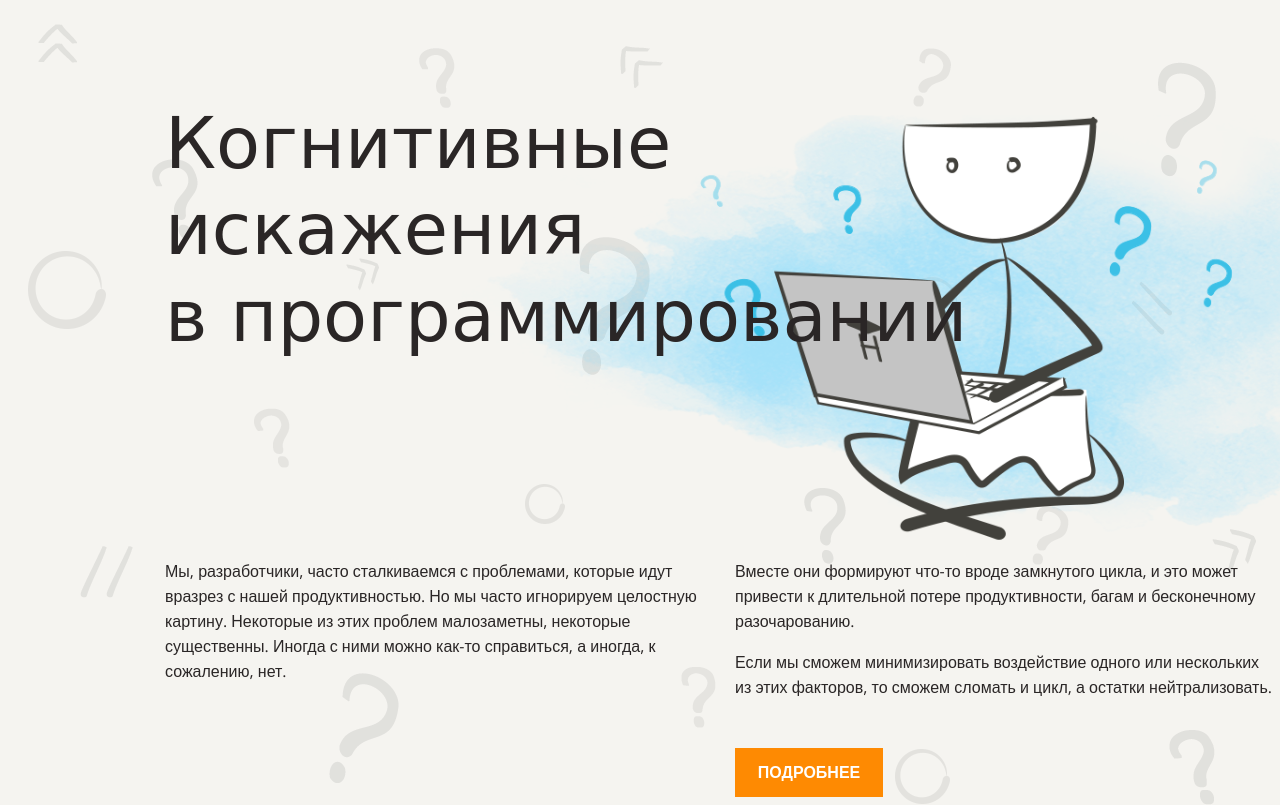
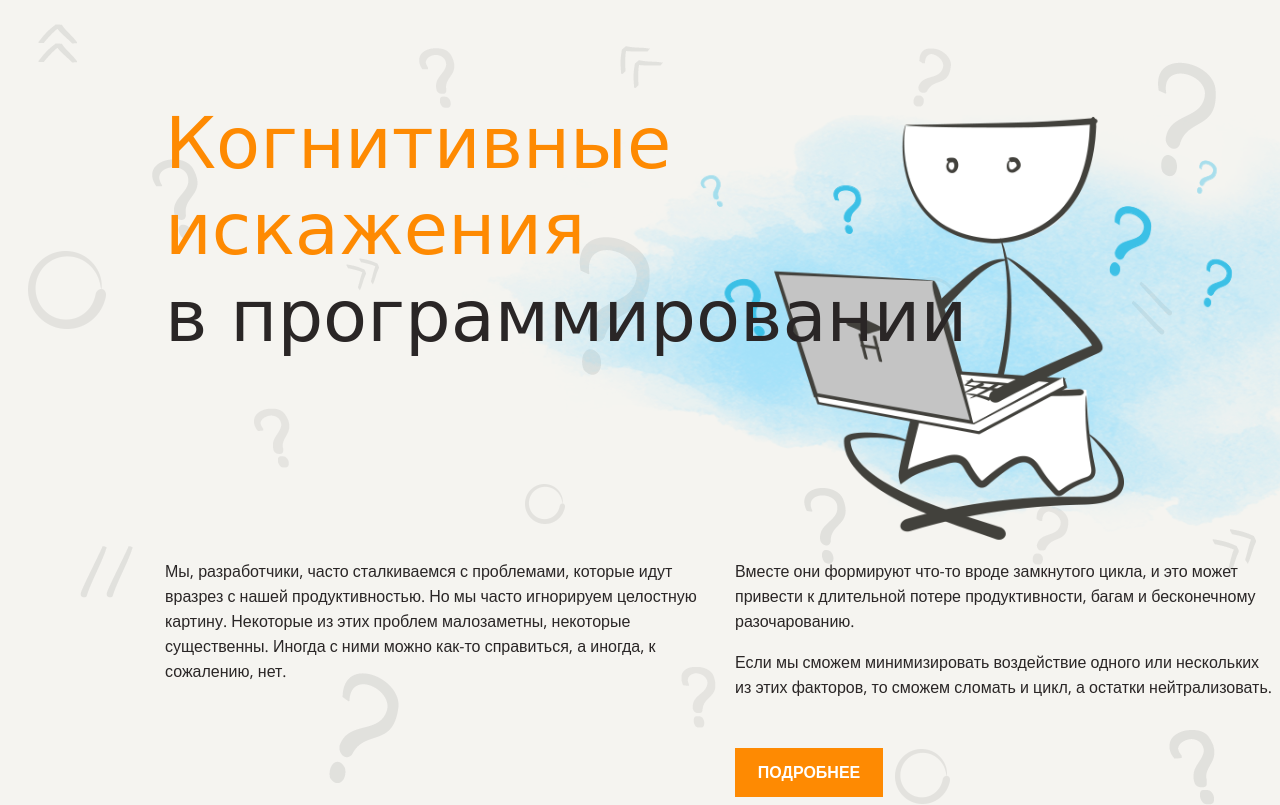
Before and after one commit to DGTL-Owl/layout-designer-project-58, a plain HTML site: page index.html in a window 1280 px wide. Shown: the top 805 px of the page. Drawn offline with nearby package versions, Linux system fonts and the light colour scheme; files whose address does not match are found by name; a web font is replaced by a local one.

Commit message:
fixing-2

```diff
--- a/main.css
+++ b/main.css
@@ -79,7 +79,7 @@ h1, h2, h3 {
 h1 {
     font-size: 72px;
 }
-h2 span {
+span {
     color: #fe8a02;
 }
 h2 {
```
